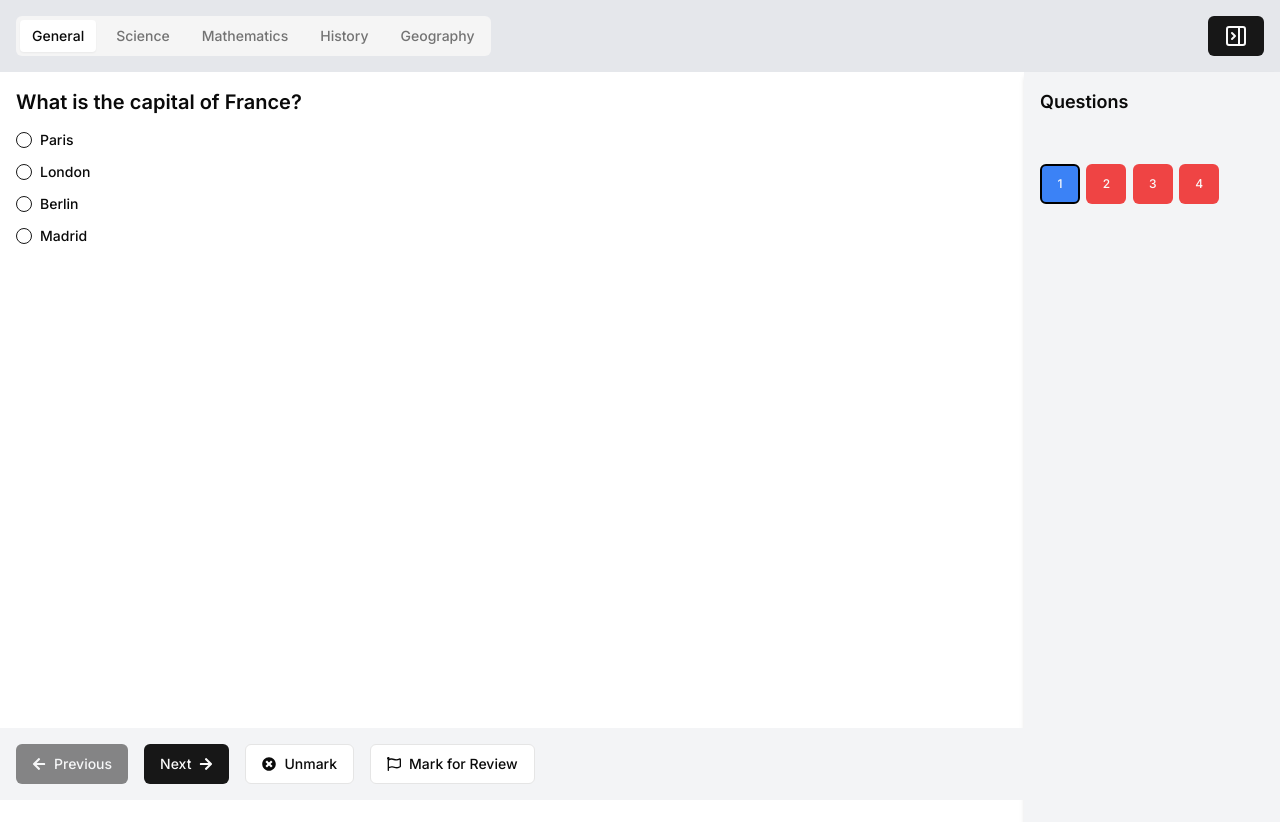
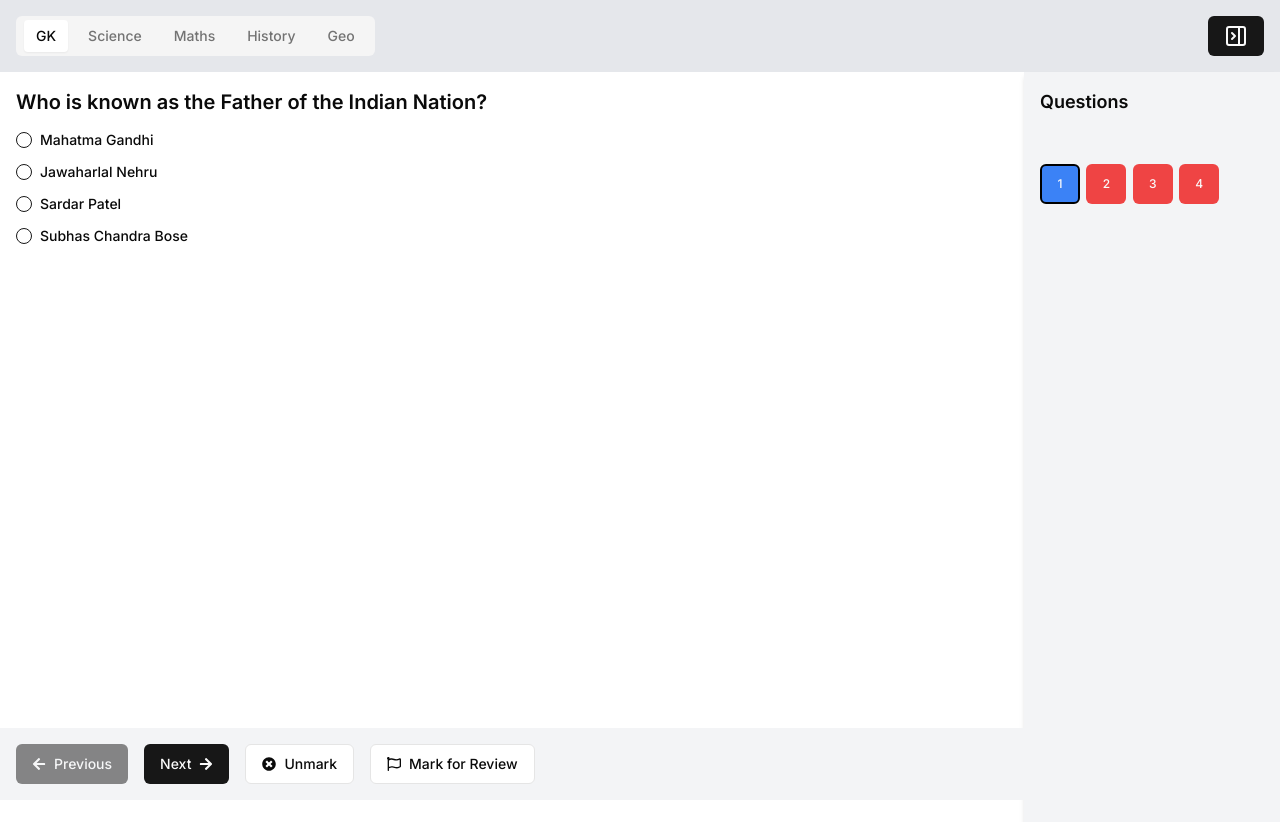
Before and after one commit to destx0/gquiz, a Next.js app: page /test in a window 1280 px wide. Shown: the top 822 px of the page. Built offline with nearby package versions, Linux system fonts and the light colour scheme.

Commit message:
changed question added padding

```diff
--- a/src/components/TestHeader.jsx
+++ b/src/components/TestHeader.jsx
@@ -18,7 +18,7 @@ const TestHeader = ({ setShowNavigation }) => {
 						setCurrentSectionIndex(parseInt(value))
 					}
 				>
-					<TabsList className="flex gap-2">
+					<TabsList className="flex px-2 gap-2">
 						{questions.map((section, index) => (
 							<TabsTrigger key={index} value={index.toString()}>
 								{section.section.split(" ")[0]}
--- a/src/data/questions.jsx
+++ b/src/data/questions.jsx
@@ -1,22 +1,37 @@
 const questions = [
 	{
-		section: "General Knowledge",
+		section: "GK",
 		questions: [
 			{
-				question: "What is the capital of France?",
-				options: ["Paris", "London", "Berlin", "Madrid"],
+				question: "Who is known as the Father of the Indian Nation?",
+				options: [
+					"Mahatma Gandhi",
+					"Jawaharlal Nehru",
+					"Sardar Patel",
+					"Subhas Chandra Bose",
+				],
 			},
 			{
-				question: "What is the capital of Germany?",
-				options: ["Paris", "London", "Berlin", "Madrid"],
+				question: "Which is the highest civilian award in India?",
+				options: [
+					"Bharat Ratna",
+					"Padma Vibhushan",
+					"Padma Bhushan",
+					"Padma Shri",
+				],
 			},
 			{
-				question: "What is the capital of Spain?",
-				options: ["Paris", "London", "Berlin", "Madrid"],
+				question: "What is the national animal of India?",
+				options: ["Tiger", "Lion", "Elephant", "Peacock"],
 			},
 			{
-				question: "What is the capital of Italy?",
-				options: ["Rome", "London", "Berlin", "Madrid"],
+				question: "Who wrote the national anthem of India?",
+				options: [
+					"Rabindranath Tagore",
+					"Bankim Chandra Chatterjee",
+					"Sarojini Naidu",
+					"Sarat Chandra Chattopadhyay",
+				],
 			},
 		],
 	},
@@ -24,26 +39,21 @@ const questions = [
 		section: "Science",
 		questions: [
 			{
-				question: "What is H2O commonly known as?",
-				options: ["Water", "Oxygen", "Hydrogen", "Salt"],
+				question: "What is the chemical formula for water?",
+				options: ["H2O", "CO2", "O2", "NaCl"],
 			},
 			{
 				question: "What planet is known as the Red Planet?",
 				options: ["Mars", "Earth", "Jupiter", "Venus"],
 			},
 			{
-				question: "What is the speed of light?",
-				options: [
-					"299,792 km/s",
-					"150,000 km/s",
-					"1,000 km/s",
-					"1,000,000 km/s",
-				],
+				question: "What is the boiling point of water?",
+				options: ["100°C", "0°C", "50°C", "37°C"],
 			},
 		],
 	},
 	{
-		section: "Mathematics",
+		section: "Maths",
 		questions: [
 			{
 				question: "What is 2 + 2?",
@@ -121,7 +131,7 @@ const questions = [
 		],
 	},
 	{
-		section: "Geography",
+		section: "Geo",
 		questions: [
 			{
 				question: "What is the largest continent?",
```
